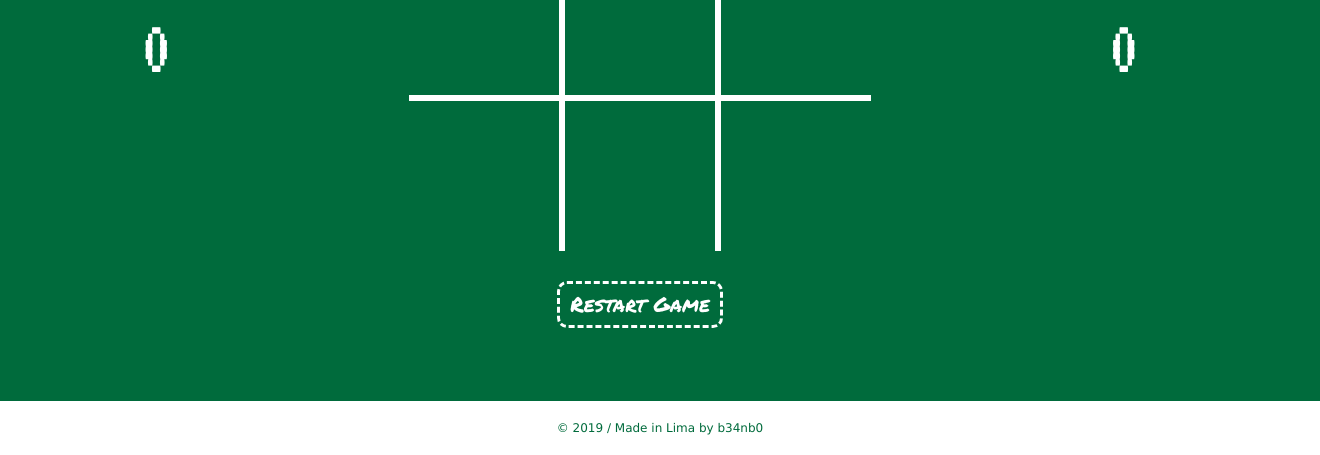
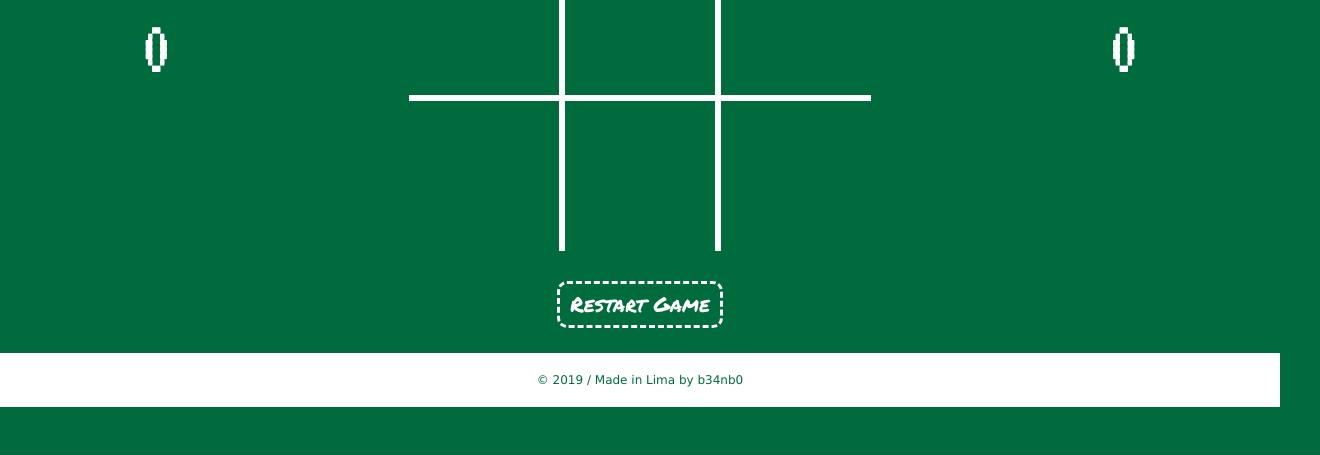
Before and after one commit to b34nb0/tic-tac-toe, a plain HTML site: page index.html in a window 1280 px wide. Shown: the part 345-800 px from the top of the page, 1320 px wide, since content can reach past the window. Drawn offline with Linux system fonts and the light colour scheme.

Commit message:
Fix footer margin

```diff
--- a/styles.css
+++ b/styles.css
@@ -43,13 +43,11 @@ button:hover {
 }
 
 footer {
-  position: absolute;
-  bottom: 0;
-  width: 100%;
   background-color: #fff;
   color: #006b3c;
   font-family: 'Verdana', 'Arial', sans-serif;
   font-size: 0.75rem;
+  margin: 25px auto 0;
   padding: 20px;
 }
 
```
